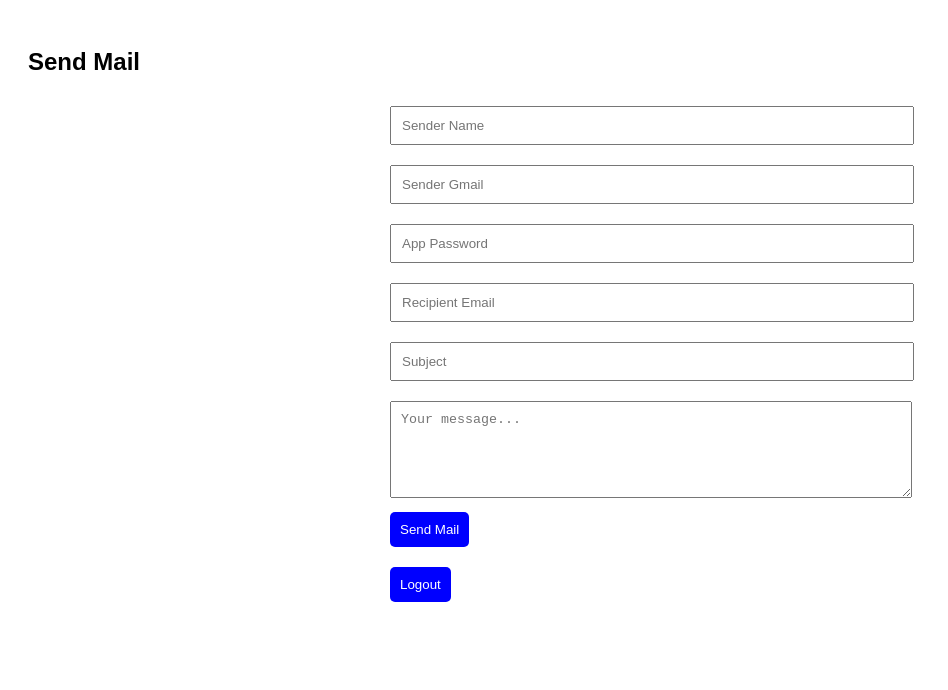
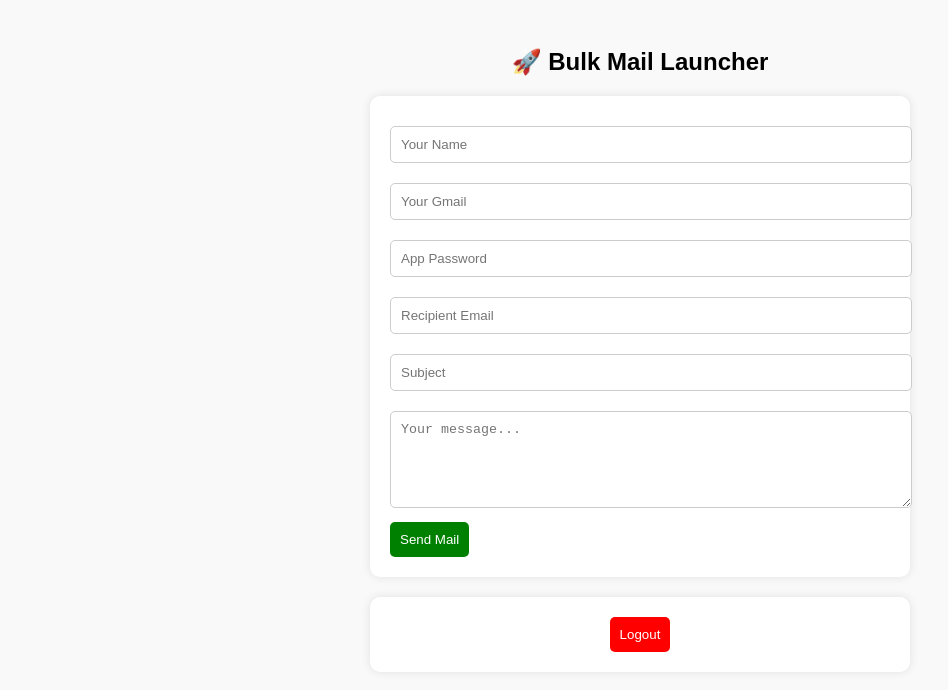
Before and after one commit to deepanshulodhi79-sudo/radhe-radhe-, a website: page public/launcher.html in a window 1280 px wide. Shown: the whole page, without its empty margins (0-948 px from the left). Drawn offline with Linux system fonts and the light colour scheme.

Commit message:
Update launcher.html

```diff
--- a/public/launcher.html
+++ b/public/launcher.html
@@ -1,27 +1,28 @@
 <!DOCTYPE html>
 <html>
 <head>
-  <title>Mailer Launcher</title>
+  <title>Bulk Mail Launcher</title>
   <style>
-    body { font-family: sans-serif; padding: 20px; }
-    form { max-width: 500px; margin: auto; }
-    input, textarea { width: 100%; margin: 10px 0; padding: 10px; }
-    button { background: blue; color: white; padding: 10px; border: none; border-radius: 5px; }
+    body { font-family:sans-serif; padding:20px; background:#f9f9f9; }
+    form { background:white; padding:20px; border-radius:10px; box-shadow:0 0 10px rgba(0,0,0,0.1); max-width:500px; margin:auto; }
+    input, textarea { width:100%; margin:10px 0; padding:10px; border:1px solid #ccc; border-radius:5px; }
+    button { background:green; color:white; padding:10px; border:none; border-radius:5px; cursor:pointer; }
   </style>
 </head>
 <body>
-  <h2>Send Mail</h2>
-  <form action="/send" method="POST">
-    <input type="text" name="fromName" placeholder="Sender Name" required>
-    <input type="email" name="fromEmail" placeholder="Sender Gmail" required>
+  <h2 style="text-align:center;">🚀 Bulk Mail Launcher</h2>
+  <form method="POST" action="/send">
+    <input type="text" name="fromName" placeholder="Your Name" required>
+    <input type="email" name="fromEmail" placeholder="Your Gmail" required>
     <input type="password" name="fromPassword" placeholder="App Password" required>
     <input type="email" name="toEmail" placeholder="Recipient Email" required>
     <input type="text" name="subject" placeholder="Subject">
     <textarea name="message" placeholder="Your message..." rows="5"></textarea>
     <button type="submit">Send Mail</button>
   </form>
-  <form action="/logout" method="POST" style="margin-top:20px;">
-    <button type="submit">Logout</button>
+
+  <form method="POST" action="/logout" style="text-align:center; margin-top:20px;">
+    <button type="submit" style="background:red;">Logout</button>
   </form>
 </body>
 </html>
```
